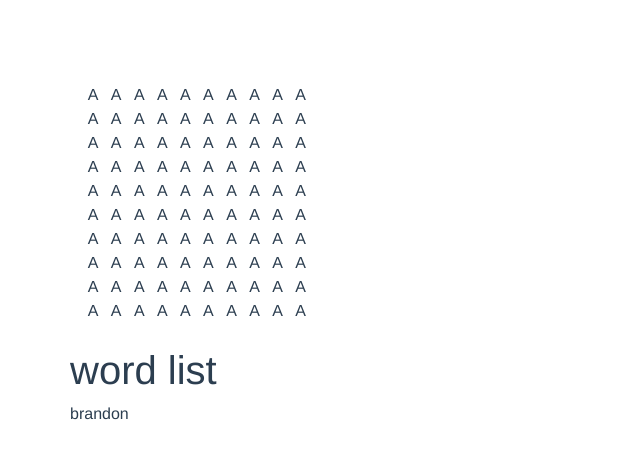
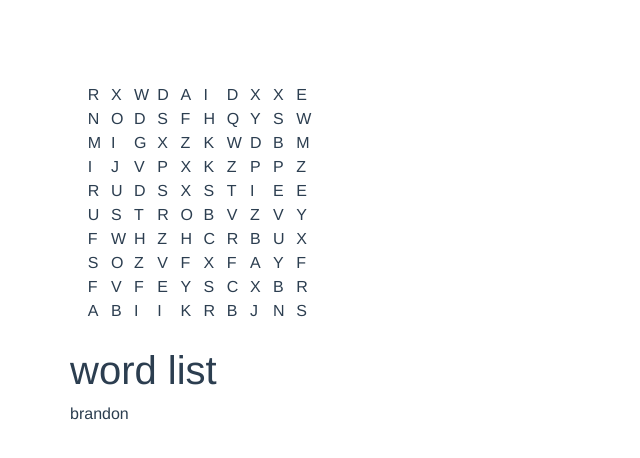
Before and after one commit to beefan/word-search-vue, a Vue app: page / in a window 1280 px wide. Shown: the top 458 px of the page, without its empty margins (0-640 px from the left). Built offline with nearby package versions, Linux system fonts and the light colour scheme.

Commit message:
model binding grid UI to vuex store grid

```diff
--- a/src/components/WordSearch.vue
+++ b/src/components/WordSearch.vue
@@ -1,8 +1,8 @@
 <template>
   <div id="search">
-    <div class="row" v-for="x in rows" v-bind:key="x">
-      <div class="letter" v-for="x in rows" v-bind:key="x">
-        {{ 'A' }}
+    <div class="row" v-for="(row, index) in grid" v-bind:key="index">
+      <div class="letter" v-for="(letter, index) in row" v-bind:key="index">
+        {{ letter }}
       </div>
     </div>
   </div>
@@ -28,7 +28,7 @@ export default {
     },
     grid() {
       return this.$store.state.grid
-    }
+    },
   },
   methods: {
     fillGrid() {
@@ -45,8 +45,6 @@ export default {
           grid.push([rand])
         }
       }
-
-      console.log(grid)
       this.$store.commit('fillGrid', grid)
     }
   }
```
